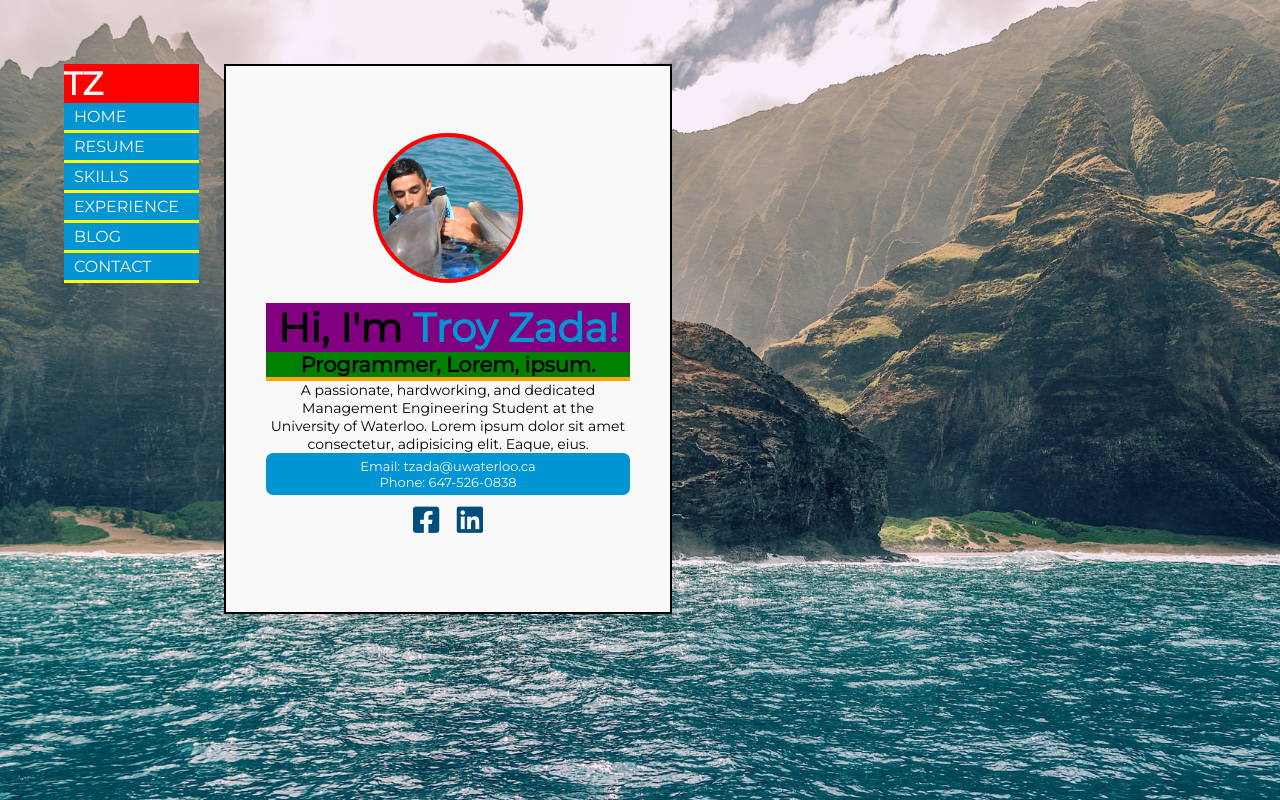
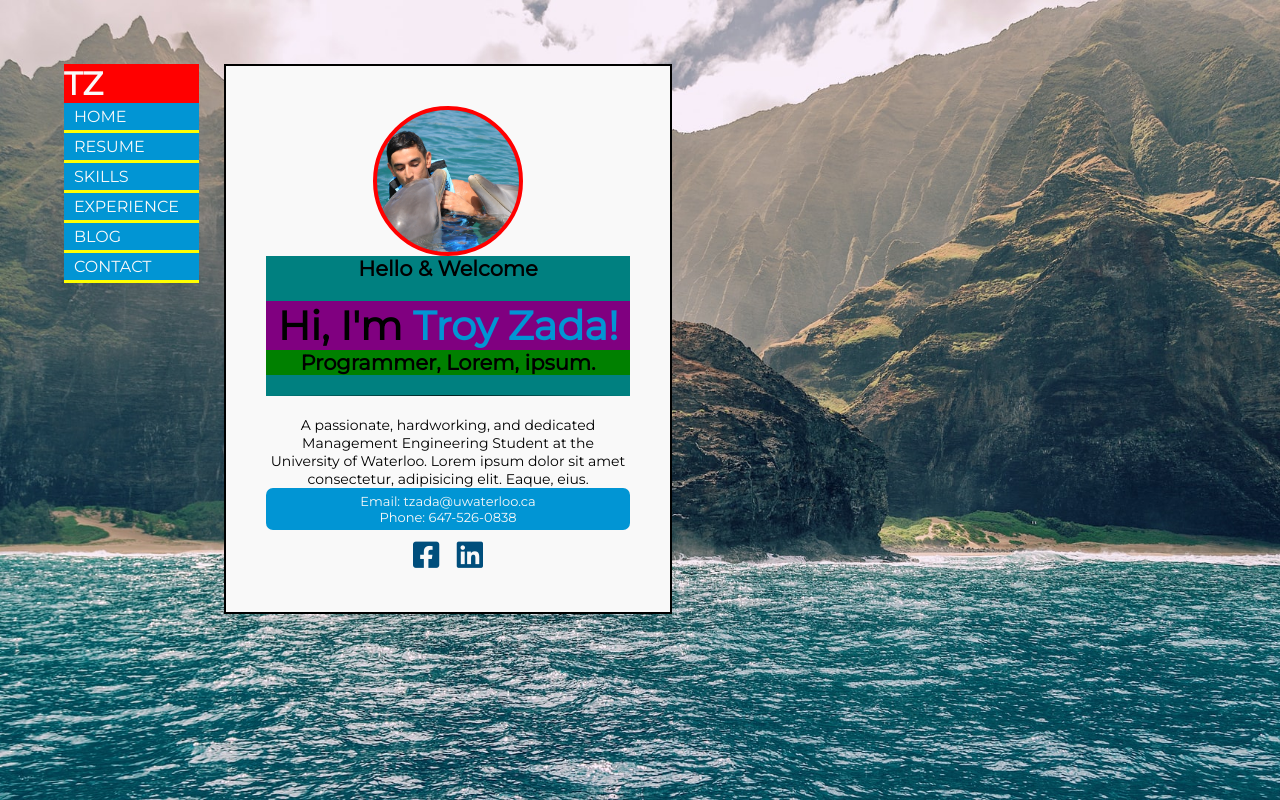
Before and after one commit to tzada8/troy-zada, a React (Create React App) app: page / in a window 1280 px wide. Built offline with nearby package versions, Linux system fonts and the light colour scheme.

Commit message:
working on intro-title section

```diff
--- a/src/App.css
+++ b/src/App.css
@@ -40,6 +40,20 @@ button {
    cursor: pointer;
 }
 
+/* VARIOUS HORIZONTAL BAR STYLES */
+.horizontal-bar-fade {
+   margin: 20px 0;
+   width: 100%;
+   border: 0;
+   height: 1px;
+   background-image: linear-gradient(
+      to right,
+      rgba(0, 0, 0, 0),
+      rgba(0, 0, 0, 0.75),
+      rgba(0, 0, 0, 0)
+   );
+}
+
 /* ALL MAIN CONTENT EXCLUDING NAVBAR */
 .content-container {
    background: url("./images/temp_home.jpg") center center/cover no-repeat;
--- a/src/components/cards/home/Home.css
+++ b/src/components/cards/home/Home.css
@@ -6,6 +6,10 @@
    margin: auto;
    border-radius: 50%;
    border: 4px solid red;
+}
+
+.home-intro-title {
+   background: teal;
 }
 
 .home-intro-name {
@@ -21,10 +25,6 @@
 
 .home-intro-qualities {
    background: green;
-}
-
-.home-page-separator {
-   border: 2px solid orange;
 }
 
 .card-paragraphs {
--- a/src/components/cards/home/Home.js
+++ b/src/components/cards/home/Home.js
@@ -17,6 +17,7 @@ function Home() {
             <div className="home-img-round" />
             {/* TITLE OF CARD */}
             <div className="home-intro-title">
+               <h2 className="home-hello-welcome">Hello & Welcome</h2>
                <h1 className="home-intro-name">
                   Hi, I'm <div className="home-troy-zada">Troy Zada!</div>
                </h1>
@@ -24,7 +25,7 @@ function Home() {
                <h2 className="home-intro-qualities">
                   Programmer, Lorem, ipsum.
                </h2>
-               <hr className="home-page-separator" />
+               <hr className="horizontal-bar-fade" />
             </div>
 
             {/* BRIEF OVERALL DESCRIPTION */}
```
